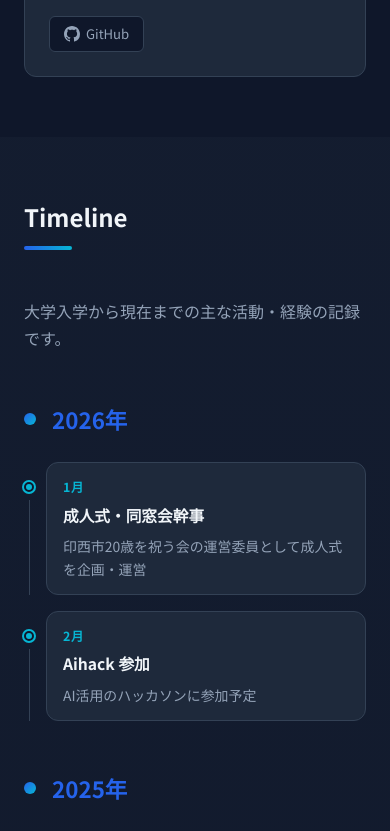
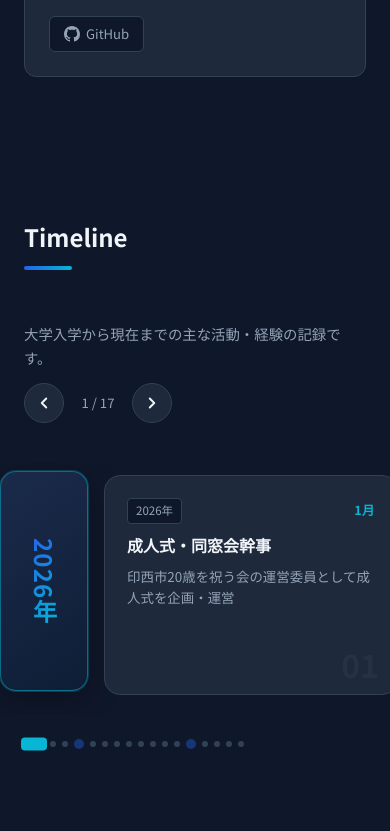
Before and after one commit to s2422092/portfolio, a React (Vite) app: page / in a window 390 px wide. Shown: the part 5180-6011 px from the top of the page. Built offline with nearby package versions, Linux system fonts and the light colour scheme.

Commit message:
Timelineの表示を少しいい感じに変更した

```diff
--- a/src/components/Timeline.css
+++ b/src/components/Timeline.css
@@ -1,107 +1,242 @@
+/* ════════════════════════════════
+   Timeline — horizontal slider
+════════════════════════════════ */
+
 .timeline-section {
-  background: linear-gradient(180deg, rgba(30, 41, 59, 0.3) 0%, var(--bg) 100%);
+  padding: 80px 0 60px;
+  overflow: hidden;
 }
 
-.timeline-intro {
-  color: var(--text-muted);
-  margin-bottom: 48px;
+/* ── ヘッダー ── */
+.tl-header {
+  display: flex;
+  align-items: flex-end;
+  justify-content: space-between;
+  gap: 16px;
+  margin-bottom: 40px;
 }
 
-.year-block {
-  margin-bottom: 48px;
+.tl-intro {
+  color: var(--text-muted);
+  font-size: 0.9rem;
+  margin-top: 4px;
 }
 
-.year-label {
-  font-size: 1.4rem;
-  font-weight: 700;
-  color: var(--primary);
-  margin-bottom: 24px;
-  padding-left: 28px;
-  position: relative;
+/* 矢印ナビ */
+.tl-nav {
+  display: flex;
+  align-items: center;
+  gap: 10px;
+  flex-shrink: 0;
 }
 
-.year-label::before {
-  content: '';
-  position: absolute;
-  left: 0;
-  top: 50%;
-  transform: translateY(-50%);
-  width: 12px;
-  height: 12px;
-  background: linear-gradient(135deg, var(--primary), var(--accent));
+.tl-nav-btn {
+  width: 40px;
+  height: 40px;
   border-radius: 50%;
+  border: 1px solid var(--border);
+  background: var(--bg-card);
+  color: var(--text);
+  display: flex;
+  align-items: center;
+  justify-content: center;
+  cursor: pointer;
+  transition: border-color 0.2s, background 0.2s, transform 0.15s;
 }
 
-.timeline-items {
-  padding-left: 0;
+.tl-nav-btn:hover {
+  border-color: var(--accent);
+  background: rgba(6, 182, 212, 0.1);
+  transform: scale(1.08);
 }
 
-.timeline-item {
-  display: flex;
-  gap: 20px;
-  margin-bottom: 16px;
+.tl-counter {
+  font-size: 0.82rem;
+  color: var(--text-muted);
+  min-width: 48px;
+  text-align: center;
 }
 
-.timeline-line {
+/* ── スライドトラック ── */
+.tl-track {
+  overflow-x: auto;
+  overflow-y: visible;
+  scroll-snap-type: x mandatory;
+  -webkit-overflow-scrolling: touch;
+  /* スクロールバー非表示 */
+  scrollbar-width: none;
+  -ms-overflow-style: none;
+  padding: 12px 0 20px;
+}
+
+.tl-track::-webkit-scrollbar {
+  display: none;
+}
+
+.tl-track-inner {
+  display: flex;
+  gap: 16px;
+  padding-left: calc((100vw - min(1100px, 100vw - 48px)) / 2 + 24px);
+}
+
+/* ── カード共通 ── */
+.tl-card {
+  scroll-snap-align: start;
+  flex-shrink: 0;
+  border-radius: 16px;
+  border: 1px solid var(--border);
+  transition: border-color 0.25s, transform 0.25s, box-shadow 0.25s;
+  cursor: pointer;
+  user-select: none;
+  position: relative;
+  overflow: hidden;
+}
+
+.tl-card.active {
+  border-color: rgba(6, 182, 212, 0.5);
+  box-shadow: 0 0 0 1px rgba(6, 182, 212, 0.25), 0 8px 32px rgba(0,0,0,0.3);
+  transform: translateY(-4px);
+}
+
+.tl-card:not(.active):hover {
+  border-color: var(--text-muted);
+  transform: translateY(-2px);
+}
+
+/* ── 年ラベルカード ── */
+.tl-year-card {
+  width: 120px;
+  min-height: 220px;
+  display: flex;
+  align-items: center;
+  justify-content: center;
+  background: linear-gradient(145deg, #1a2a4a, #0f1e36);
+}
+
+.tl-year-label {
+  font-size: 2rem;
+  font-weight: 800;
+  background: linear-gradient(135deg, var(--primary), var(--accent));
+  -webkit-background-clip: text;
+  -webkit-text-fill-color: transparent;
+  writing-mode: vertical-rl;
+  text-orientation: mixed;
+  letter-spacing: 0.05em;
+}
+
+/* ── イベントカード ── */
+.tl-item-card {
+  width: 280px;
+  min-height: 220px;
+  padding: 22px 22px 48px;
+  background: var(--bg-card);
   display: flex;
   flex-direction: column;
-  align-items: center;
-  flex-shrink: 0;
-  padding-top: 20px;
+  gap: 10px;
 }
 
-.timeline-dot {
+.tl-card-top {
+  display: flex;
+  align-items: center;
+  justify-content: space-between;
+}
+
+.tl-year-tag {
+  font-size: 0.72rem;
+  color: var(--text-muted);
+  background: var(--bg);
+  border: 1px solid var(--border);
+  border-radius: 4px;
+  padding: 2px 8px;
+}
+
+.tl-month {
+  font-size: 0.78rem;
+  font-weight: 700;
+  color: var(--accent);
+  letter-spacing: 0.04em;
+}
+
+.tl-title {
+  font-size: 1rem;
+  font-weight: 600;
+  line-height: 1.4;
+  color: var(--text);
+}
+
+.tl-desc {
+  font-size: 0.84rem;
+  color: var(--text-muted);
+  line-height: 1.6;
+  flex: 1;
+}
+
+/* カード右下の通し番号 */
+.tl-card-num {
+  position: absolute;
+  bottom: 14px;
+  right: 18px;
+  font-size: 2rem;
+  font-weight: 800;
+  color: rgba(255,255,255,0.04);
+  line-height: 1;
+  pointer-events: none;
+}
+
+/* ── スペーサー（末尾の余白） ── */
+.tl-spacer {
+  flex-shrink: 0;
+  width: calc((100vw - min(1100px, 100vw - 48px)) / 2 + 24px);
+}
+
+/* ── ドットナビ ── */
+.tl-dots {
+  display: flex;
+  align-items: center;
+  gap: 6px;
+  flex-wrap: wrap;
+  margin-top: 24px;
+}
+
+.tl-dot {
+  width: 6px;
+  height: 6px;
+  border-radius: 50%;
+  background: var(--border);
+  border: none;
+  cursor: pointer;
+  padding: 0;
+  transition: background 0.2s, transform 0.2s, width 0.2s;
+}
+
+.tl-dot.dot-year {
+  background: rgba(37, 99, 235, 0.4);
   width: 10px;
   height: 10px;
-  border-radius: 50%;
-  background: var(--accent);
-  border: 2px solid var(--bg);
-  box-shadow: 0 0 0 2px var(--accent);
-  flex-shrink: 0;
-  position: relative;
-  z-index: 1;
 }
 
-.timeline-line::after {
-  content: '';
-  flex: 1;
-  width: 1px;
-  background: var(--border);
-  margin-top: 8px;
-  min-height: 20px;
+.tl-dot.active {
+  background: var(--accent);
+  transform: scale(1.3);
+  width: 20px;
+  border-radius: 3px;
 }
 
-.timeline-body {
-  flex: 1;
-  padding: 16px 20px;
-}
-
-.timeline-month {
-  font-size: 0.78rem;
-  color: var(--accent);
-  font-weight: 600;
-  letter-spacing: 0.05em;
-  display: block;
-  margin-bottom: 4px;
-}
-
-.timeline-event {
-  font-size: 0.98rem;
-  font-weight: 600;
-  margin-bottom: 6px;
-}
-
-.timeline-desc {
-  color: var(--text-muted);
-  font-size: 0.87rem;
-  line-height: 1.6;
-}
-
+/* ── モバイル ── */
 @media (max-width: 640px) {
-  .timeline-item {
+  .tl-item-card {
+    width: calc(100vw - 96px);
+  }
+  .tl-year-card {
+    width: 88px;
+    min-height: 180px;
+  }
+  .tl-year-label {
+    font-size: 1.5rem;
+  }
+  .tl-header {
+    flex-direction: column;
+    align-items: flex-start;
     gap: 12px;
   }
-  .timeline-body {
-    padding: 14px 16px;
-  }
 }
--- a/src/components/Timeline.jsx
+++ b/src/components/Timeline.jsx
@@ -1,31 +1,151 @@
+import { useRef, useState, useEffect, useCallback } from 'react';
 import { timeline } from '../data/profile';
 import './Timeline.css';
 
+// 全カードをフラットな配列に変換（年ラベルカードも含む）
+function buildSlides(timeline) {
+  const slides = [];
+  timeline.forEach((yearBlock) => {
+    slides.push({ type: 'year', label: yearBlock.year });
+    yearBlock.items.forEach((item) => {
+      slides.push({ type: 'item', year: yearBlock.year, ...item });
+    });
+  });
+  return slides;
+}
+
+const slides = buildSlides(timeline);
+
 export default function Timeline() {
+  const trackRef = useRef(null);
+  const [activeIndex, setActiveIndex] = useState(0);
+  const [isDragging, setIsDragging] = useState(false);
+  const dragStart = useRef(null);
+
+  // スクロール位置からアクティブカードを更新
+  const onScroll = useCallback(() => {
+    const track = trackRef.current;
+    if (!track) return;
+    const cards = track.querySelectorAll('.tl-card');
+    let closest = 0;
+    let minDist = Infinity;
+    cards.forEach((card, i) => {
+      const rect = card.getBoundingClientRect();
+      const trackRect = track.getBoundingClientRect();
+      const dist = Math.abs(rect.left - trackRect.left - 48);
+      if (dist < minDist) { minDist = dist; closest = i; }
+    });
+    setActiveIndex(closest);
+  }, []);
+
+  useEffect(() => {
+    const track = trackRef.current;
+    if (!track) return;
+    track.addEventListener('scroll', onScroll, { passive: true });
+    return () => track.removeEventListener('scroll', onScroll);
+  }, [onScroll]);
+
+  const scrollTo = (index) => {
+    const track = trackRef.current;
+    if (!track) return;
+    const card = track.querySelectorAll('.tl-card')[index];
+    if (!card) return;
+    card.scrollIntoView({ behavior: 'smooth', block: 'nearest', inline: 'start' });
+  };
+
+  const prev = () => scrollTo(Math.max(0, activeIndex - 1));
+  const next = () => scrollTo(Math.min(slides.length - 1, activeIndex + 1));
+
+  // マウスドラッグ
+  const onMouseDown = (e) => {
+    setIsDragging(false);
+    dragStart.current = { x: e.clientX, scrollLeft: trackRef.current.scrollLeft };
+  };
+  const onMouseMove = (e) => {
+    if (!dragStart.current) return;
+    const dx = e.clientX - dragStart.current.x;
+    if (Math.abs(dx) > 4) setIsDragging(true);
+    trackRef.current.scrollLeft = dragStart.current.scrollLeft - dx;
+  };
+  const onMouseUp = () => { dragStart.current = null; };
+
   return (
     <section id="timeline" className="timeline-section">
       <div className="container">
-        <h2 className="section-title">Timeline</h2>
-        <p className="timeline-intro">大学入学から現在までの主な活動・経験の記録です。</p>
-        {timeline.map((yearBlock) => (
-          <div key={yearBlock.year} className="year-block">
-            <h3 className="year-label">{yearBlock.year}</h3>
-            <div className="timeline-items">
-              {yearBlock.items.map((item, i) => (
-                <div key={i} className="timeline-item">
-                  <div className="timeline-line">
-                    <div className="timeline-dot" />
-                  </div>
-                  <div className="timeline-body card">
-                    <span className="timeline-month">{item.month}</span>
-                    <h4 className="timeline-event">{item.title}</h4>
-                    <p className="timeline-desc">{item.desc}</p>
-                  </div>
+        <div className="tl-header">
+          <div>
+            <h2 className="section-title">Timeline</h2>
+            <p className="tl-intro">大学入学から現在までの主な活動・経験の記録です。</p>
+          </div>
+          <div className="tl-nav">
+            <button className="tl-nav-btn" onClick={prev} aria-label="前へ">
+              <svg width="18" height="18" viewBox="0 0 24 24" fill="none" stroke="currentColor" strokeWidth="2.5" strokeLinecap="round" strokeLinejoin="round">
+                <path d="M15 18l-6-6 6-6"/>
+              </svg>
+            </button>
+            <span className="tl-counter">{activeIndex + 1} / {slides.length}</span>
+            <button className="tl-nav-btn" onClick={next} aria-label="次へ">
+              <svg width="18" height="18" viewBox="0 0 24 24" fill="none" stroke="currentColor" strokeWidth="2.5" strokeLinecap="round" strokeLinejoin="round">
+                <path d="M9 18l6-6-6-6"/>
+              </svg>
+            </button>
+          </div>
+        </div>
+      </div>
+
+      {/* スライドトラック（full-width） */}
+      <div
+        className="tl-track"
+        ref={trackRef}
+        onMouseDown={onMouseDown}
+        onMouseMove={onMouseMove}
+        onMouseUp={onMouseUp}
+        onMouseLeave={onMouseUp}
+        style={{ cursor: isDragging ? 'grabbing' : 'grab' }}
+      >
+        <div className="tl-track-inner">
+          {slides.map((slide, i) =>
+            slide.type === 'year' ? (
+              <div
+                key={i}
+                className={`tl-card tl-year-card ${i === activeIndex ? 'active' : ''}`}
+                onClick={() => scrollTo(i)}
+              >
+                <span className="tl-year-label">{slide.label}</span>
+              </div>
+            ) : (
+              <div
+                key={i}
+                className={`tl-card tl-item-card ${i === activeIndex ? 'active' : ''}`}
+                onClick={() => !isDragging && scrollTo(i)}
+              >
+                <div className="tl-card-top">
+                  <span className="tl-year-tag">{slide.year}</span>
+                  <span className="tl-month">{slide.month}</span>
                 </div>
-              ))}
-            </div>
-          </div>
-        ))}
+                <h4 className="tl-title">{slide.title}</h4>
+                <p className="tl-desc">{slide.desc}</p>
+                <div className="tl-card-num">{String(i).padStart(2, '0')}</div>
+              </div>
+            )
+          )}
+          {/* 末尾のスペーサー */}
+          <div className="tl-spacer" />
+        </div>
+      </div>
+
+      {/* ドットナビゲーション */}
+      <div className="container">
+        <div className="tl-dots">
+          {slides.map((slide, i) => (
+            <button
+              key={i}
+              className={`tl-dot ${i === activeIndex ? 'active' : ''} ${slide.type === 'year' ? 'dot-year' : ''}`}
+              onClick={() => scrollTo(i)}
+              aria-label={slide.type === 'year' ? slide.label : slide.title}
+            />
+          ))}
+        </div>
       </div>
     </section>
   );
```
